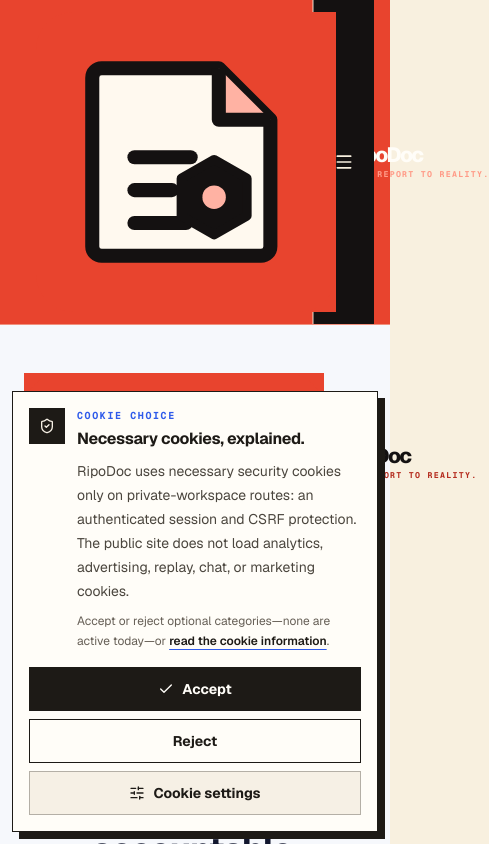
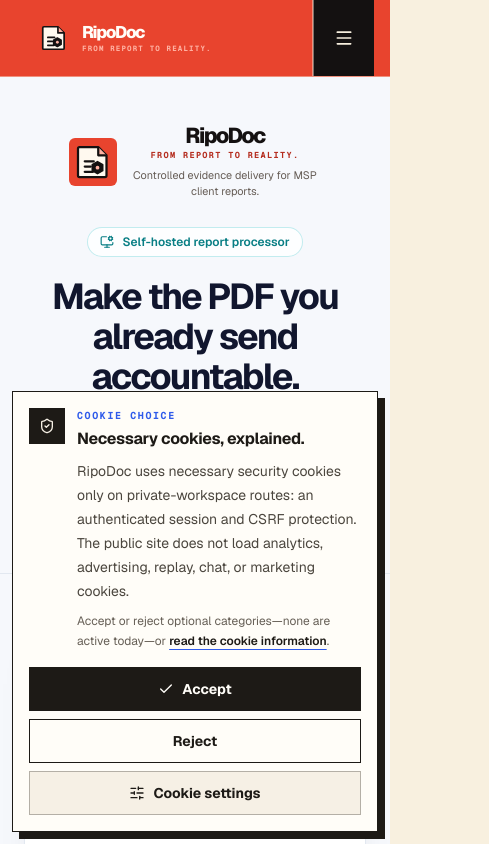
Before and after one commit to thecelestialmismatch/RipoDoc, a Next.js app in the folder web/frontend/: page /upload in a window 390 px wide. Shown: the top 844 px of the page, 489 px wide, since content can reach past the window. Built offline with nearby package versions, Linux system fonts and the light colour scheme.

Commit message:
fix: bound responsive logo lockup sizing (#41)
Co-authored-by: thecelestialmismatch <2.54628933e+08+thecelestialmismatch@users.noreply.github.com>

```diff
--- a/web/frontend/src/components/BrandLockup.tsx
+++ b/web/frontend/src/components/BrandLockup.tsx
@@ -7,18 +7,28 @@ interface BrandLockupProps {
   readonly className?: string;
 }
 
+/**
+ * Shared, dimension-bounded brand lockup.
+ *
+ * The mark always sits inside an explicit square frame. This prevents a
+ * percentage-sized image from inheriting an unconstrained flex height in
+ * navigation while preserving the full lockup on footer and product surfaces.
+ */
 export function BrandLockup({ compact = false, showDescriptor = false, inverse = false, className = '' }: BrandLockupProps) {
-  const iconSize = compact ? 36 : 44;
+  const iconSize = compact ? 40 : 48;
+  const iconFrame = compact ? 'h-9 w-9 sm:h-10 sm:w-10' : 'h-12 w-12';
   const wordTone = inverse ? 'text-[#fffdf8]' : 'text-[#141111]';
-  const mottoTone = inverse ? 'text-[#ff9b88]' : 'text-[#b52e20]';
+  const mottoTone = inverse ? 'text-[#ffb2a3]' : 'text-[#b52e20]';
+  const wordSize = compact ? 'text-[1.06rem] sm:text-[1.12rem]' : 'text-[1.35rem]';
+  const mottoSize = compact ? 'text-[0.47rem] sm:text-[0.5rem]' : 'text-[0.54rem]';
 
-  return <span className={`inline-flex items-center gap-2.5 ${className}`}>
-    <span className={`relative flex shrink-0 items-center justify-center overflow-hidden ${inverse ? 'bg-[#e8442e]' : 'bg-[#e8442e]'}`}>
-      <Image src="/ripodoc-mark.svg" alt="" width={iconSize} height={iconSize} className="h-full w-full object-contain" priority />
+  return <span className={`inline-flex max-w-full items-center ${compact ? 'gap-2.5' : 'gap-3'} ${className}`}>
+    <span className={`grid shrink-0 place-items-center ${iconFrame}`} aria-hidden="true">
+      <Image src="/ripodoc-mark.svg" alt="" width={iconSize} height={iconSize} className="block h-full w-full" priority />
     </span>
     <span className="min-w-0 leading-none">
-      <span className={`block whitespace-nowrap text-[1.3rem] font-extrabold tracking-[-0.08em] ${wordTone}`}>RipoDoc</span>
-      <span className={`mt-1 block whitespace-nowrap font-mono text-[0.52rem] font-bold uppercase tracking-[0.15em] ${mottoTone}`}>From report to reality.</span>
+      <span className={`block whitespace-nowrap font-extrabold tracking-[-0.08em] ${wordSize} ${wordTone}`}>RipoDoc</span>
+      <span className={`mt-1 block whitespace-nowrap font-mono font-bold uppercase tracking-[0.15em] ${mottoSize} ${mottoTone}`}>From report to reality.</span>
       {showDescriptor && <span className={`mt-2 block max-w-48 text-[0.68rem] leading-4 ${inverse ? 'text-[#f8f0df]/70' : 'text-[#655c55]'}`}>Controlled evidence delivery for MSP client reports.</span>}
     </span>
   </span>;
```
Also changed, not shown: 1 other file (tests, documents, lock files or other folders).
